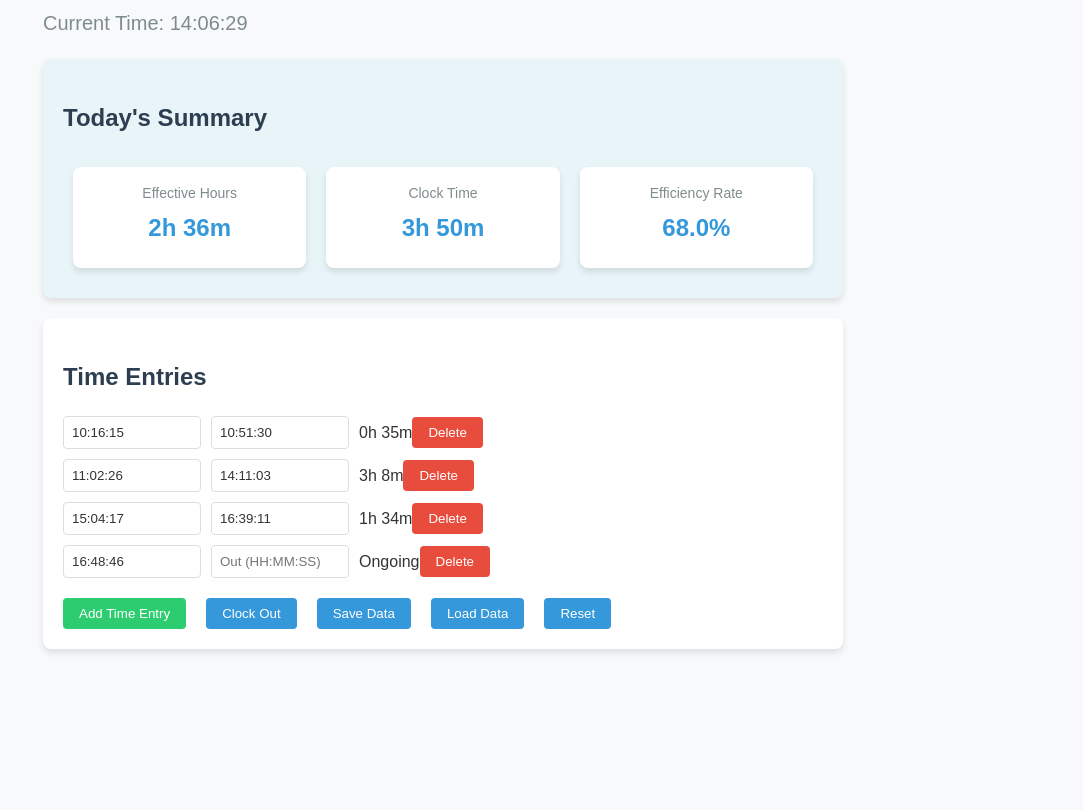
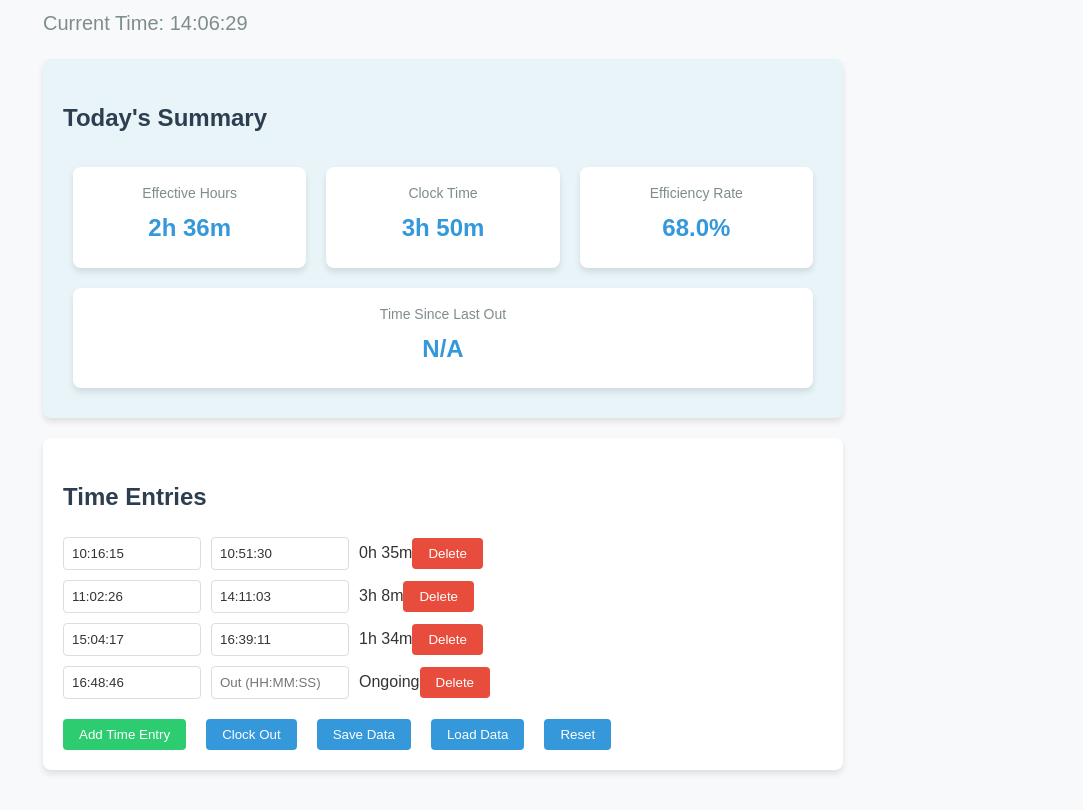
Before and after one commit to SyrusGAppwrk/Efcalc, a plain HTML site: page index.html in a window 1280 px wide. Shown: the part 106-916 px from the top of the page, without its empty margins (197-1280 px from the left). Before the commit the page ends 800 px from the top, so only its background shows below. Drawn offline with Linux system fonts and the light colour scheme.

Commit message:
added last clock out time

```diff
--- a/index.html
+++ b/index.html
@@ -291,6 +291,10 @@
         <div class="stat-label">Efficiency Rate</div>
         <div id="efficiency-rate" class="stat-value">0%</div>
       </div>
+      <div class="stat-item">
+        <div class="stat-label">Time Since Last Out</div>
+        <div id="time-since-last-out" class="stat-value">0h 0m</div>
+      </div>
     </div>
   </div>
 
@@ -362,6 +366,7 @@
       let totalEffectiveMs = 0;
       let firstInTime = null;
       let lastOutTime = null;
+      let lastPunchWithOut = null;
 
       punches.forEach(([inTime, outTime], index) => {
         if (inTime) {
@@ -374,6 +379,7 @@
 
           if (outTime) {
             lastOutTime = parseTime(outTime);
+            lastPunchWithOut = [inTime, outTime];
           } else {
             lastOutTime = new Date();
           }
@@ -394,9 +400,25 @@
         efficiencyRate = (totalEffectiveMs / totalClockMs) * 100;
       }
 
+      // Calculate time since last clock out
+      let timeSinceLastOutMs = 0;
+      if (lastPunchWithOut) {
+        const lastOut = parseTime(lastPunchWithOut[1]);
+        const now = new Date();
+        timeSinceLastOutMs = now - lastOut;
+
+        // Don't show time since last out if currently clocked in
+        const isCurrentlyClocked = punches.some(punch => punch[0] && !punch[1]);
+        if (isCurrentlyClocked) {
+          timeSinceLastOutMs = 0;
+        }
+      }
+
       document.getElementById("effective-hours").innerText = formatDuration(totalEffectiveMs);
       document.getElementById("clock-time").innerText = formatDuration(totalClockMs);
       document.getElementById("efficiency-rate").innerText = efficiencyRate.toFixed(1) + "%";
+      document.getElementById("time-since-last-out").innerText = timeSinceLastOutMs > 0 ?
+        formatDuration(timeSinceLastOutMs) : "N/A";
     }
 
     function renderPunches() {
```
